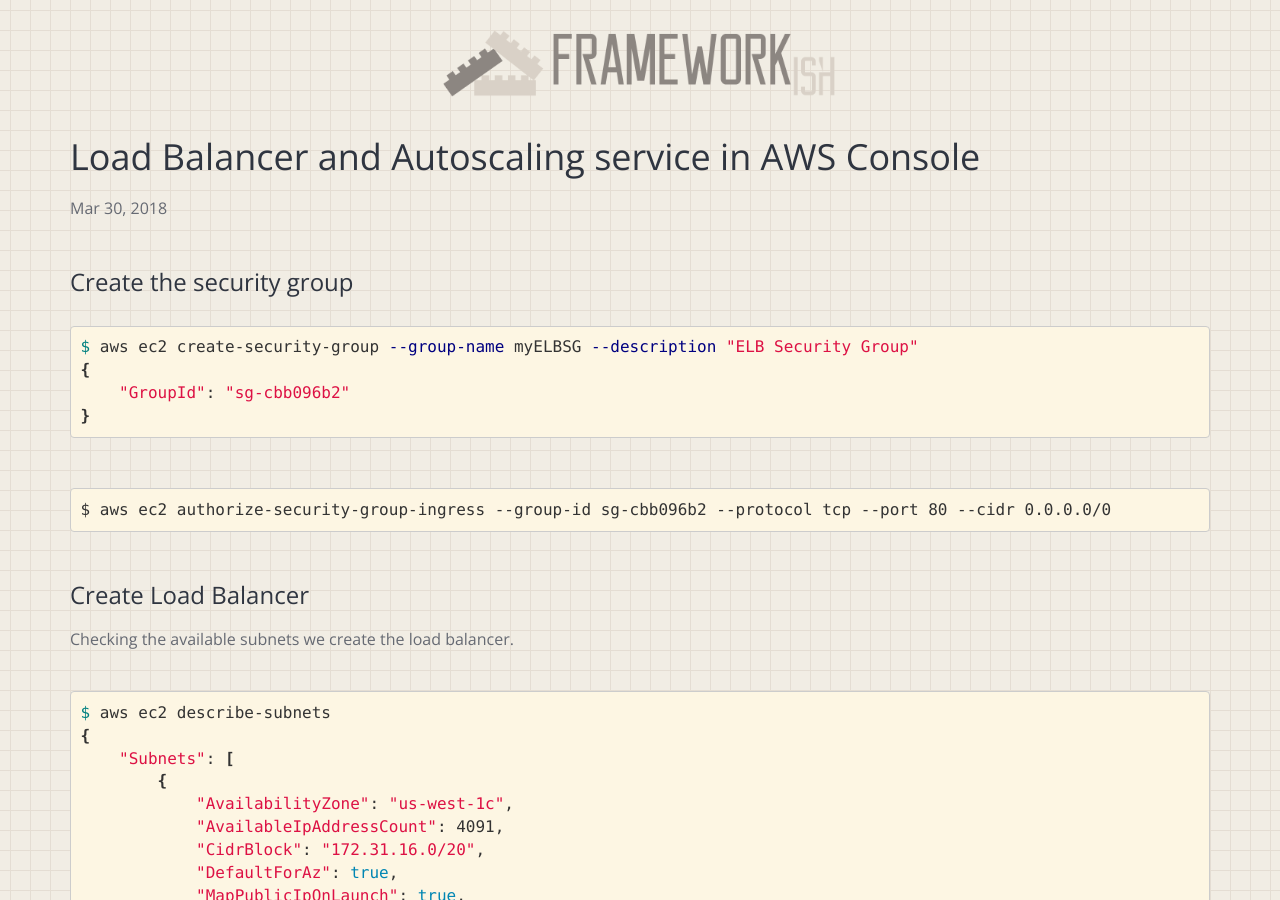
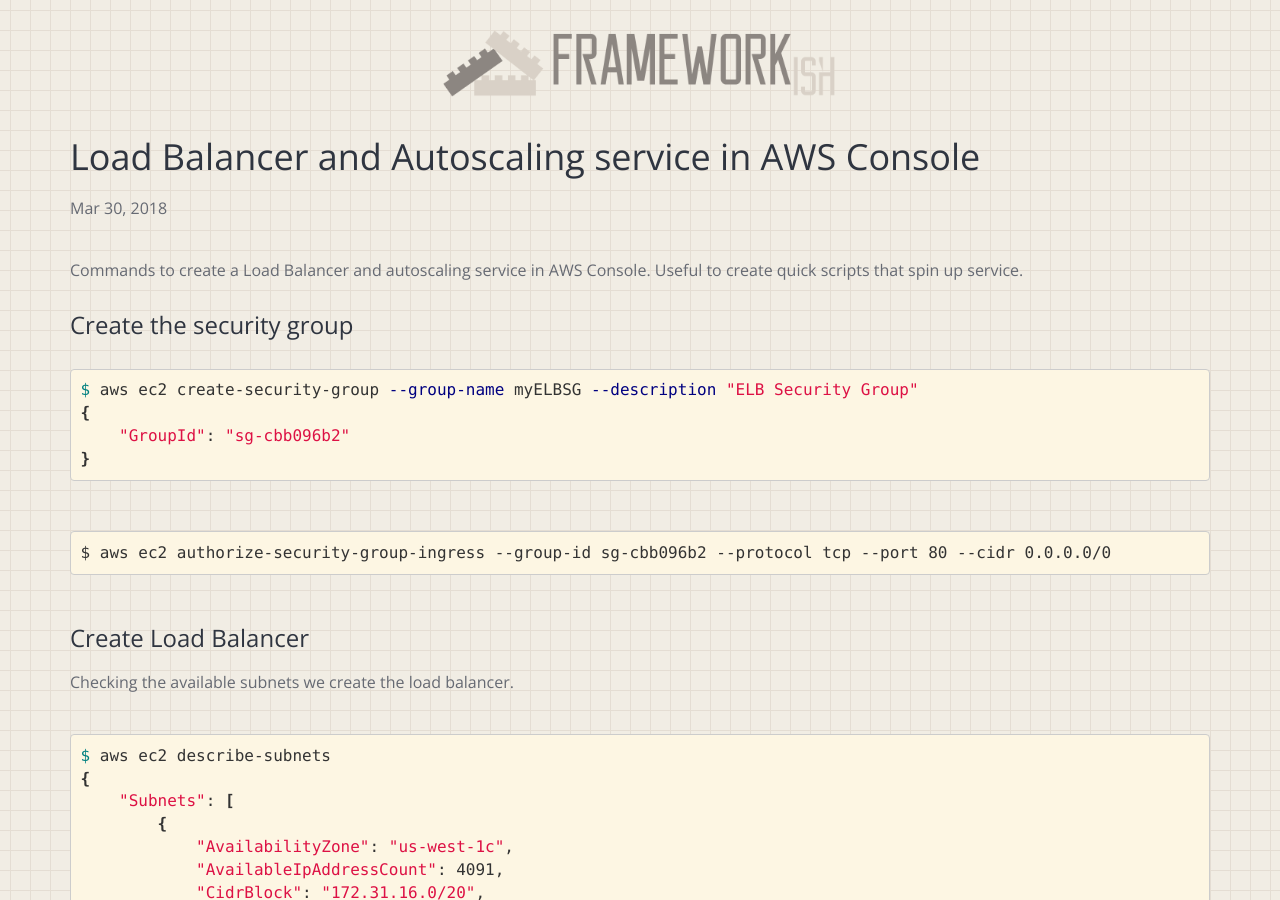
Before and after one commit to Rastikko/Rastikko.github.io, a Jekyll site: the page built from _posts/2018-03-30-load-balancer-and-auto-scaling-in-aws-console.md, in a window 1280 px wide and 900 px high. Built offline with Jekyll 4.4.1, drawn with Linux system fonts in a browser that asks for light colours.

Commit message:
Update 2018-03-30-load-balancer-and-auto-scaling-in-aws-console.md

```diff
--- a/_posts/2018-03-30-load-balancer-and-auto-scaling-in-aws-console.md
+++ b/_posts/2018-03-30-load-balancer-and-auto-scaling-in-aws-console.md
@@ -5,6 +5,8 @@ description: "Commands to create a Load Balancer and autoscaling service in AWS
 date:   2018-03-30
 categories: aws
 ---
+
+Commands to create a Load Balancer and autoscaling service in AWS Console. Useful to create quick scripts that spin up service.
 
 ### Create the security group
 
```
